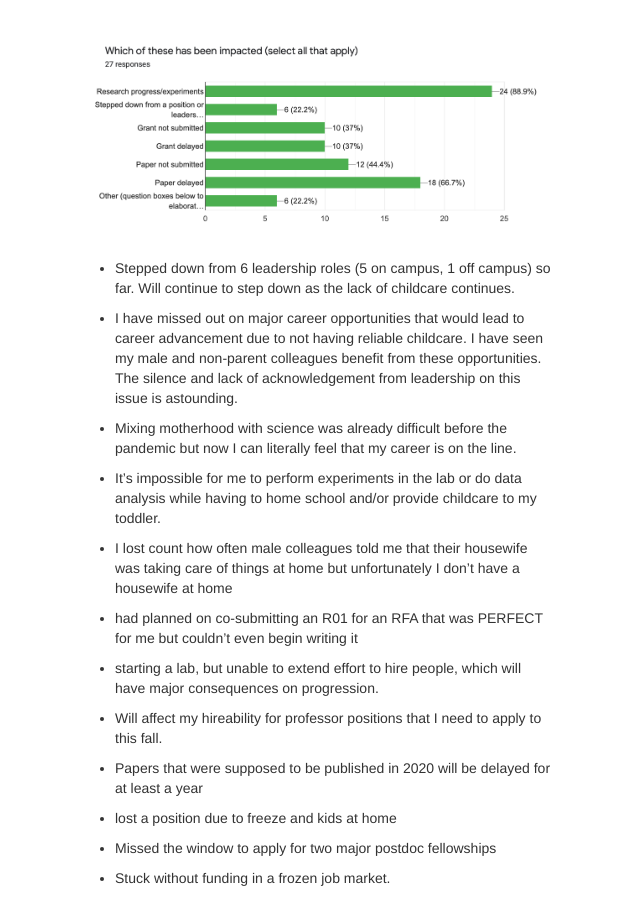
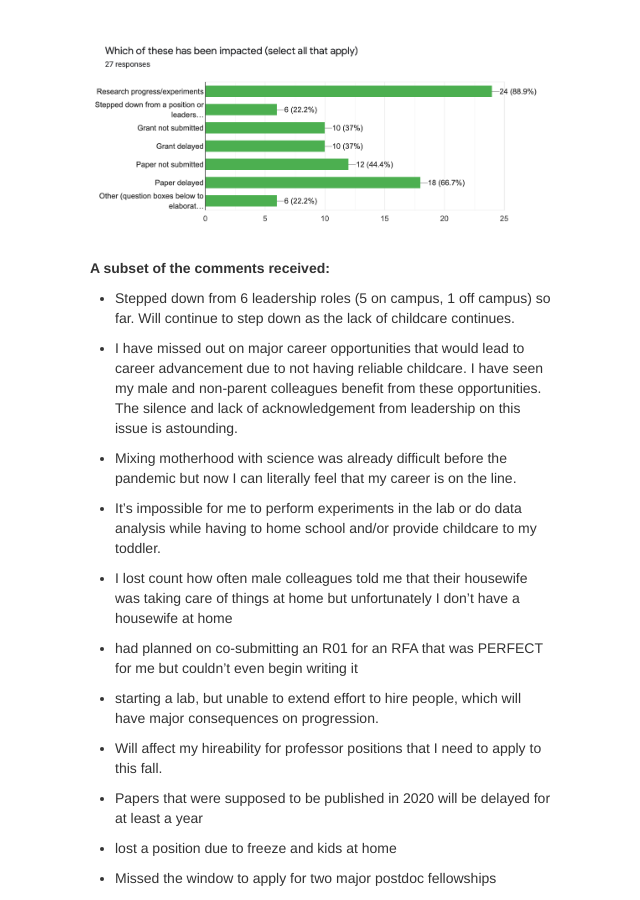
Before and after one commit to fraserlab/sci-dependentcare, a Jekyll site: the page built from pages/impacts.md, in a window 1280 px wide and 900 px high, scrolled down 909 px. Shown: the whole window, without its empty margins (200-840 px from the left). Built offline with Jekyll 4.4.1, drawn with Linux system fonts in a browser that asks for light colours.

Commit message:
edit to survey

```diff
--- a/pages/impacts.md
+++ b/pages/impacts.md
@@ -14,6 +14,8 @@ Below is a snapshot of some of the COVID-related impacts that our research commu
 ![Image3](/assets/images/impacts/image003.png)
 
 ![Image4](/assets/images/impacts/image004.png)
+
+**A subset of the comments received:**
 
 * Stepped down from 6 leadership roles (5 on campus, 1 off campus) so far. Will continue to step down as the lack of childcare continues.
 
```
